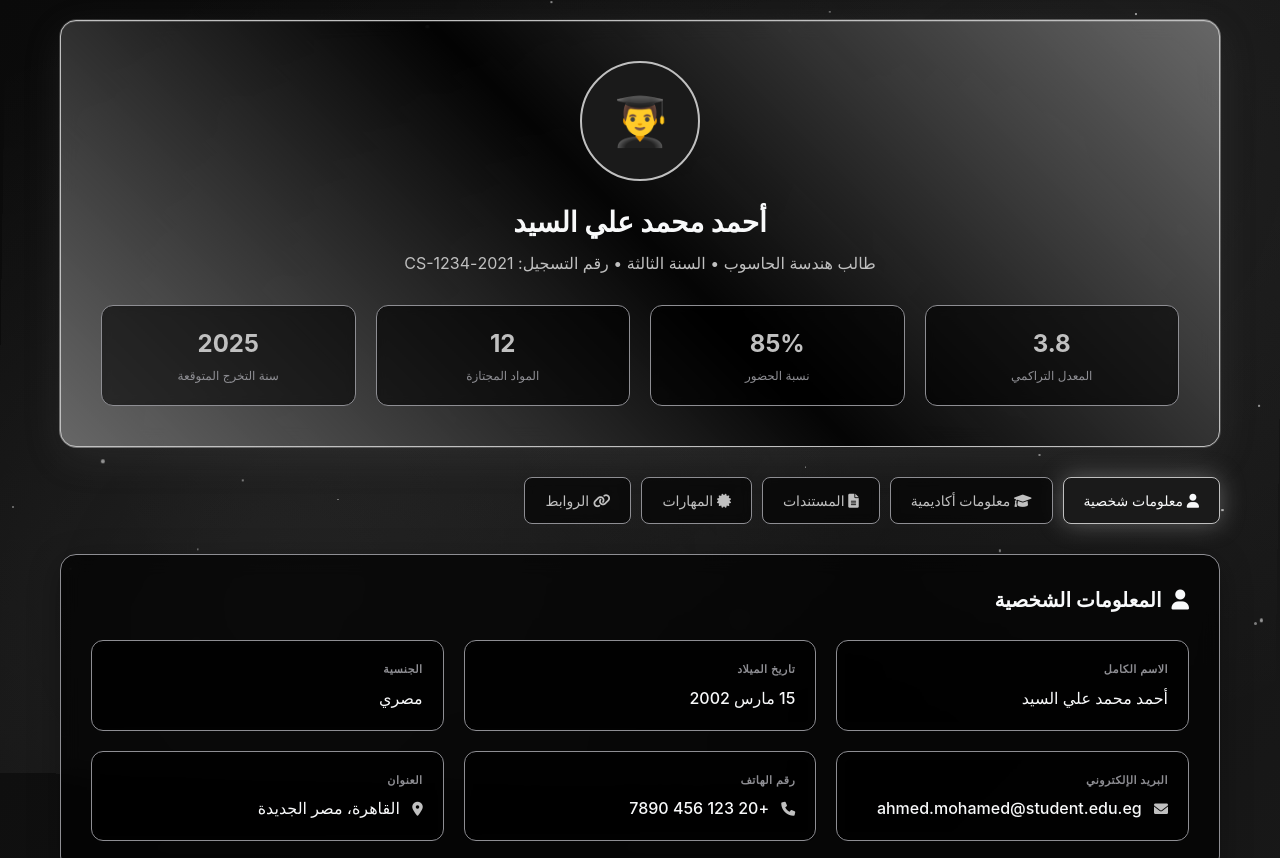
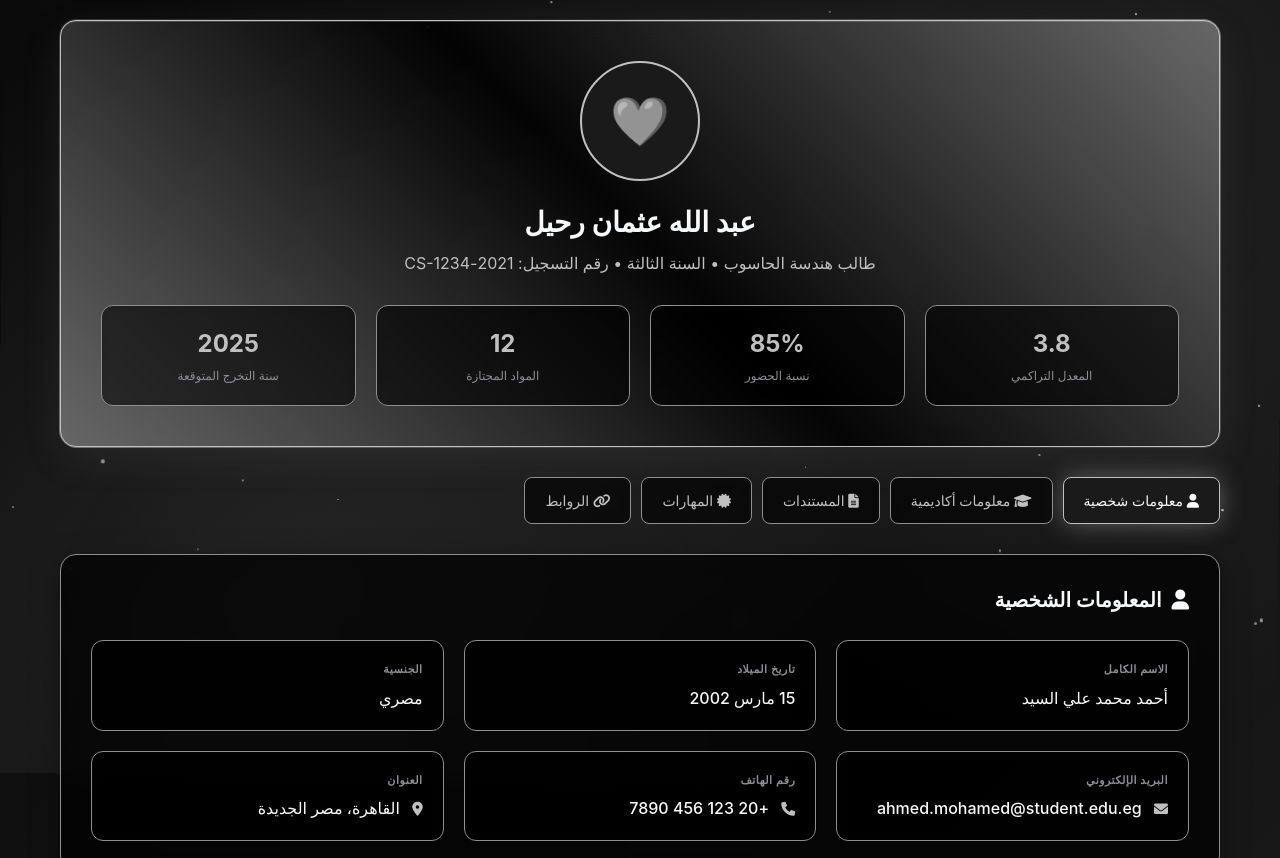
Before and after one commit to revoladesign/Rahil, a plain HTML site: page index.html in a window 1280 px wide. Shown: the top 858 px of the page. Drawn offline with nearby package versions, Linux system fonts and the light colour scheme.

Commit message:
Update index.html

```diff
--- a/index.html
+++ b/index.html
@@ -667,8 +667,8 @@
     <div class="main-container">
         <!-- Profile Header -->
         <div class="profile-header">
-            <div class="profile-avatar">👨‍🎓</div>
-            <h1 class="profile-name">أحمد محمد علي السيد</h1>
+            <div class="profile-avatar">🩶</div>
+            <h1 class="profile-name">  عبد الله عثمان رحيل </h1>
             <p class="profile-title">طالب هندسة الحاسوب • السنة الثالثة • رقم التسجيل: 2021-CS-1234</p>
 
             <div class="profile-stats">
```
